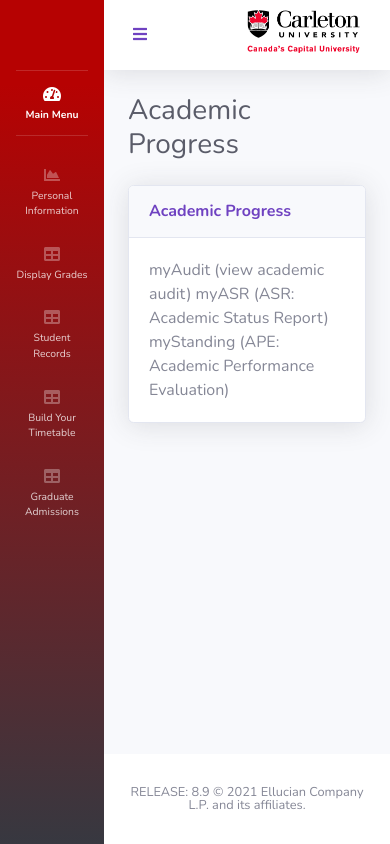
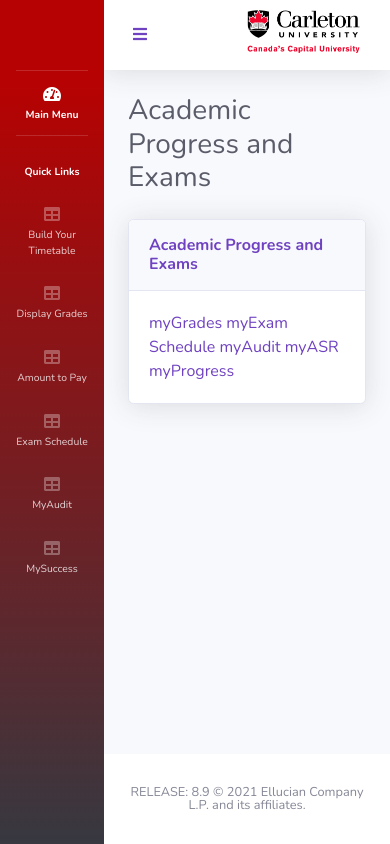
Before and after one commit to Carleton-Central-2-0/Carleton-Central-2-0.github.io, a website: page zprogress.html in a window 390 px wide. Drawn offline with nearby package versions, Linux system fonts and the light colour scheme.

Commit message:
Update zprogress.html

```diff
--- a/zprogress.html
+++ b/zprogress.html
@@ -45,49 +45,63 @@
                 <a class="nav-link" href="index.html">
                     <i class="fas fa-fw fa-tachometer-alt"></i>
                     <span>Main Menu</span></a>
+
             </li>
 
             <!-- Divider -->
             <hr class="sidebar-divider">
+
+			<!-- Quick Links -->
+			<li class="nav-item active">
+                <a class="nav-link" href="index.html">
+                    <span>Quick Links</span></a>
+            </li>
 
             <!-- Heading -->
             <div class="sidebar-heading">
 
             </div>
 
-            <!-- Nav Item - Personal Information -->
+			<!-- Nav Item - Build Your Timetable -->
             <li class="nav-item">
-                <a class="nav-link" href="zpersonal.html">
-                    <i class="fas fa-fw fa-chart-area"></i>
-                    <span>Personal Information</span></a>
+                <a class="nav-link" href="https://central.carleton.ca/prod/bwysched.p_select_term_s?wsea_code=INT">
+                    <i class="fas fa-fw fa-table"></i>
+                    <span>Build Your Timetable</span></a>
             </li>
 
             <!-- Nav Item - Display Grades -->
             <li class="nav-item">
-                <a class="nav-link" href="z1displaygrades.html">
+                <a class="nav-link" href="https://central.carleton.ca/prod/bwskogrd.P_ViewTermGrde">
                     <i class="fas fa-fw fa-table"></i>
                     <span>Display Grades</span></a>
             </li>
 
-			<!-- Nav Item - Student Records -->
+			<!-- Nav Item - Amount to Pay -->
             <li class="nav-item">
-                <a class="nav-link" href="zrecords.html">
+                <a class="nav-link" href="https://central.carleton.ca/prod/pkg_sarcentral.p_amt_due">
                     <i class="fas fa-fw fa-table"></i>
-                    <span>Student Records</span></a>
+                    <span>Amount to Pay</span></a>
             </li>
 
-			<!-- Nav Item - Build Your Timetable -->
+			<!-- Nav Item - Exam Schedule -->
             <li class="nav-item">
-                <a class="nav-link" href="z1buildtable.html">
+                <a class="nav-link" href="https://central.carleton.ca/prod/pkg_exam_class_list.p_parm_form">
                     <i class="fas fa-fw fa-table"></i>
-                    <span>Build Your Timetable</span></a>
+                    <span>Exam Schedule</span></a>
+            </li>
+
+			<!-- Nav Item - MyAudit -->
+            <li class="nav-item">
+                <a class="nav-link" href="https://central.carleton.ca/prod/twbkwbis.P_GenMenu?name=bmenu.P_DarsMnu">
+                    <i class="fas fa-fw fa-table"></i>
+                    <span>MyAudit</span></a>
             </li>
 
 			<!-- Nav Item - Graduate Admissions -->
             <li class="nav-item">
-                <a class="nav-link" href="z1graduateadmissions.html">
+                <a class="nav-link" href="https://central.carleton.ca/prod/pkg_online_career_services.main">
                     <i class="fas fa-fw fa-table"></i>
-                    <span>Graduate Admissions</span></a>
+                    <span>MySuccess</span></a>
             </li>
 
             <!-- Divider -->
@@ -126,23 +140,19 @@
                         <li class="nav-item dropdown no-arrow">
                             <a class="nav-link dropdown-toggle" href="#" id="userDropdown" role="button"
                                 data-toggle="dropdown" aria-haspopup="true" aria-expanded="false">
-                                <span class="mr-2 d-none d-lg-inline text-gray-600 small">Cass Tegan</span>
+                                <span class="mr-2 d-none d-lg-inline text-gray-600 small">Your Name</span>
                                 <img class="img-profile rounded-circle"
-                                    src="https://banner2.cleanpng.com/20180524/wiy/kisspng-carleton-university-university-of-ottawa-universit-terry-fox-5b070957254603.5937877015271877991527.jpg">
+                                    src="https://p7.hiclipart.com/preview/402/864/42/arrow-computer-icons-down-arrow.jpg">
                             </a>
                             <!-- Dropdown - User Information -->
                             <div class="dropdown-menu dropdown-menu-right shadow animated--grow-in"
                                 aria-labelledby="userDropdown">
-                                <a class="dropdown-item" href="#">
-                                    <i class="fas fa-user fa-sm fa-fw mr-2 text-gray-400"></i>
-                                    Profile
-                                </a>
-                                <a class="dropdown-item" href="#">
+                                <a class="dropdown-item" id ="drop1" href="zpersonal.html">
                                     <i class="fas fa-cogs fa-sm fa-fw mr-2 text-gray-400"></i>
-                                    Settings
+                                    Personal Information
                                 </a>
                                 <div class="dropdown-divider"></div>
-                                <a class="dropdown-item" href="#" data-toggle="modal" data-target="#logoutModal">
+                                <a class="dropdown-item" id="drop2" href="#" data-toggle="modal" data-target="#logoutModal">
                                     <i class="fas fa-sign-out-alt fa-sm fa-fw mr-2 text-gray-400"></i>
                                     Logout
                                 </a>
@@ -159,7 +169,7 @@
 
                     <!-- Page Heading -->
                     <div class="d-sm-flex align-items-center justify-content-between mb-4">
-                        <h1 class="h3 mb-0 text-gray-800">Academic Progress</h1>
+                        <h1 class="h3 mb-0 text-gray-800">Academic Progress and Exams</h1>
                     </div>
 
                     <div class="row">
@@ -169,12 +179,14 @@
                             <!-- Basic Card Example -->
                             <div class="card shadow mb-4">
                                 <div class="card-header py-3">
-                                    <h6 class="m-0 font-weight-bold text-primary">Academic Progress</h6>
+                                    <h6 class="m-0 font-weight-bold text-primary">Academic Progress and Exams</h6>
                                 </div>
                                 <div class="card-body">
-                                    myAudit (view academic audit)
-									myASR (ASR: Academic Status Report)
-									myStanding (APE: Academic Performance Evaluation)
+                                    <a class="sub-page" href="https://central.carleton.ca/prod/bwskogrd.P_ViewTermGrde">myGrades</a>
+									<a class="sub-page" href="https://central.carleton.ca/prod/pkg_exam_class_list.p_parm_form">myExam Schedule</a>
+									<a class="sub-page" href="https://central.carleton.ca/prod/twbkwbis.P_GenMenu?name=bmenu.P_DarsMnu">myAudit</a>
+									<a class="sub-page" href="https://central.carleton.ca/prod/pkg_online_asr.p_main">myASR</a>
+									<a class="sub-page" href="https://central.carleton.ca/prod/pkg_myprogress.p_main">myProgress</a>
                                 </div>
                             </div>
 
```
